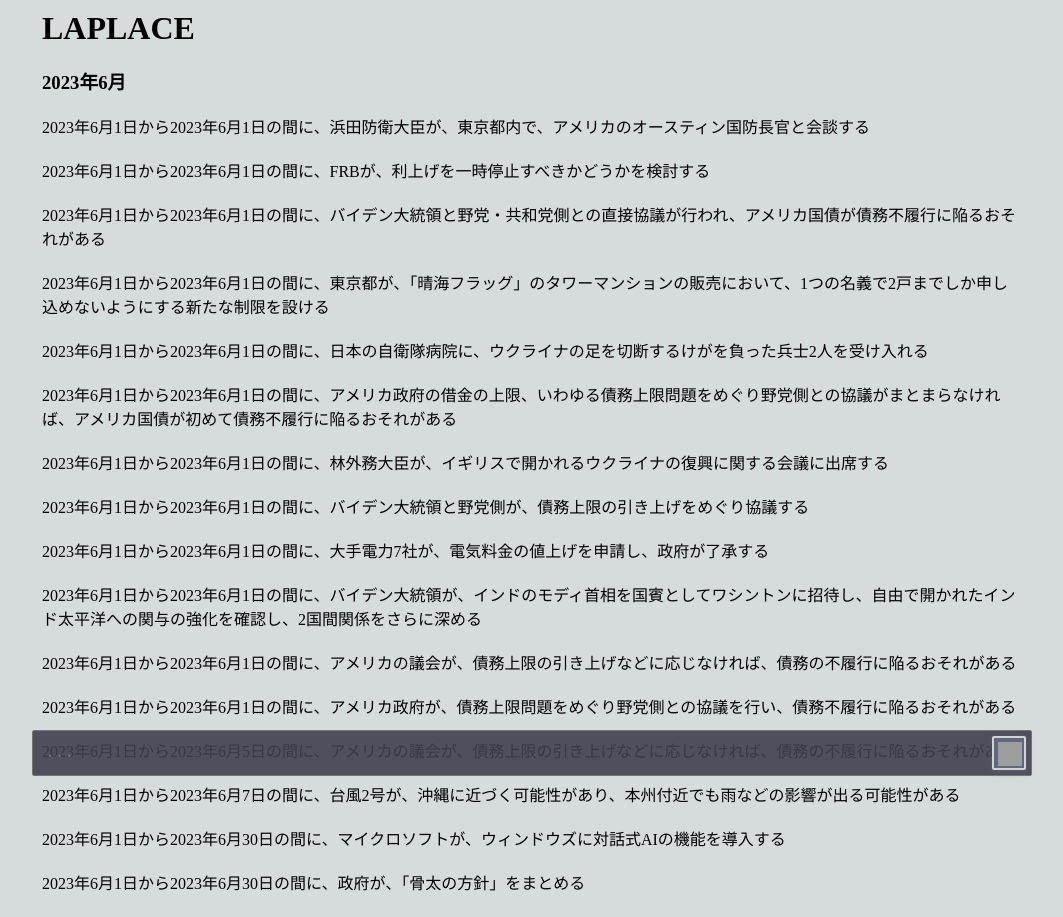
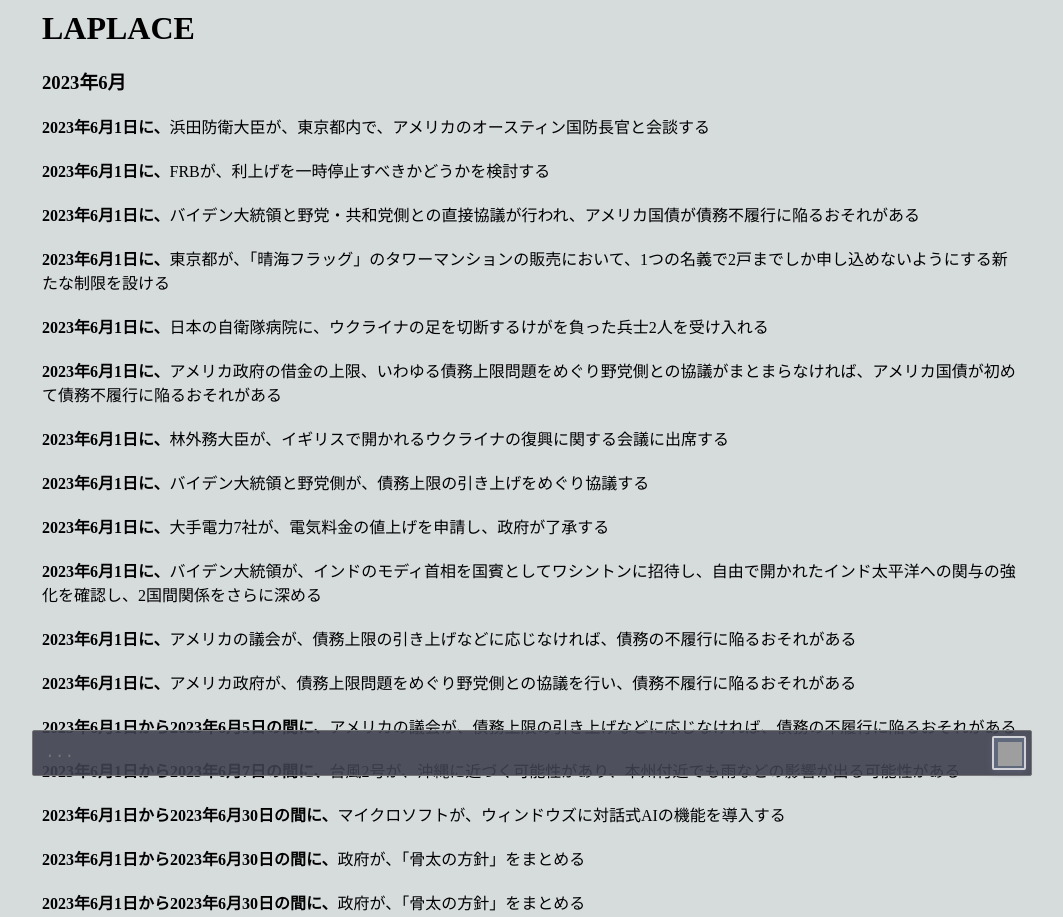
Before and after one commit to yuiseki/LAPLACE, a Next.js app: page / in a window 1280 px wide. Shown: the top 917 px of the page, without its empty margins (108-1171 px from the left). Built offline with nearby package versions, Linux system fonts and the light colour scheme; grey boxes are pictures that could not be loaded.

Commit message:
tweak style

```diff
--- a/src/app/page.tsx
+++ b/src/app/page.tsx
@@ -141,9 +141,7 @@ export default function Home() {
                     const futureNearDate = new Date(event.futureNearDate);
                     const futureFarDate = new Date(event.futureFarDate);
                     const whatHappens = event.whatHappens;
-                    const newFuture = `${formatDate(
-                      futureNearDate
-                    )}から${formatDate(futureFarDate)}の間に、${whatHappens}`;
+                    if (futureNearDate.getTime() === futureFarDate.getTime()) {
                       return (
                         <div
                           key={event.link}
@@ -151,9 +149,26 @@ export default function Home() {
                             margin: "20px 0",
                           }}
                         >
-                        {newFuture}
+                          <b>{formatDate(futureNearDate)}に、</b>
+                          {whatHappens}
                         </div>
                       );
+                    } else {
+                      return (
+                        <div
+                          key={event.link}
+                          style={{
+                            margin: "20px 0",
+                          }}
+                        >
+                          <b>
+                            {formatDate(futureNearDate)}から
+                            {formatDate(futureFarDate)}の間に、
+                          </b>
+                          {whatHappens}
+                        </div>
+                      );
+                    }
                   })}
               </div>
             </div>
```
Lines whose indentation alone changed are shown as unchanged.
